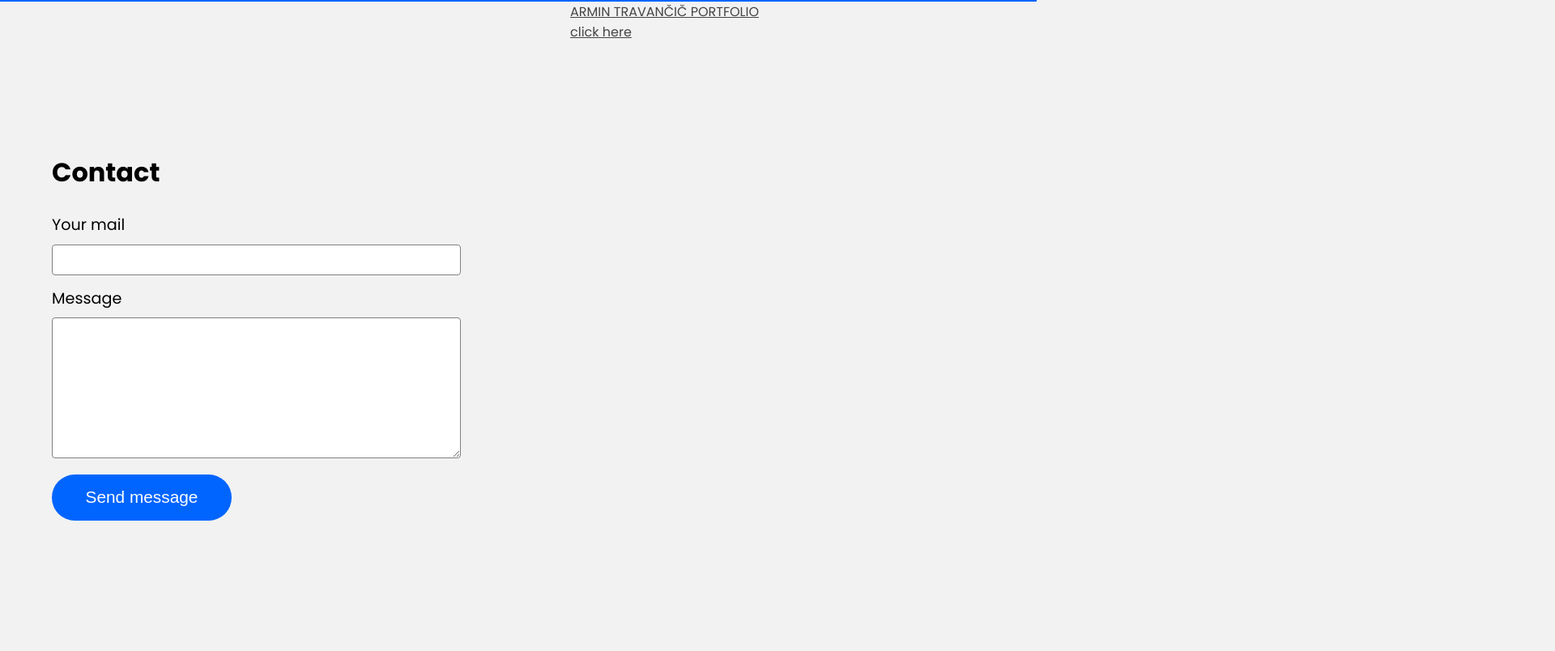
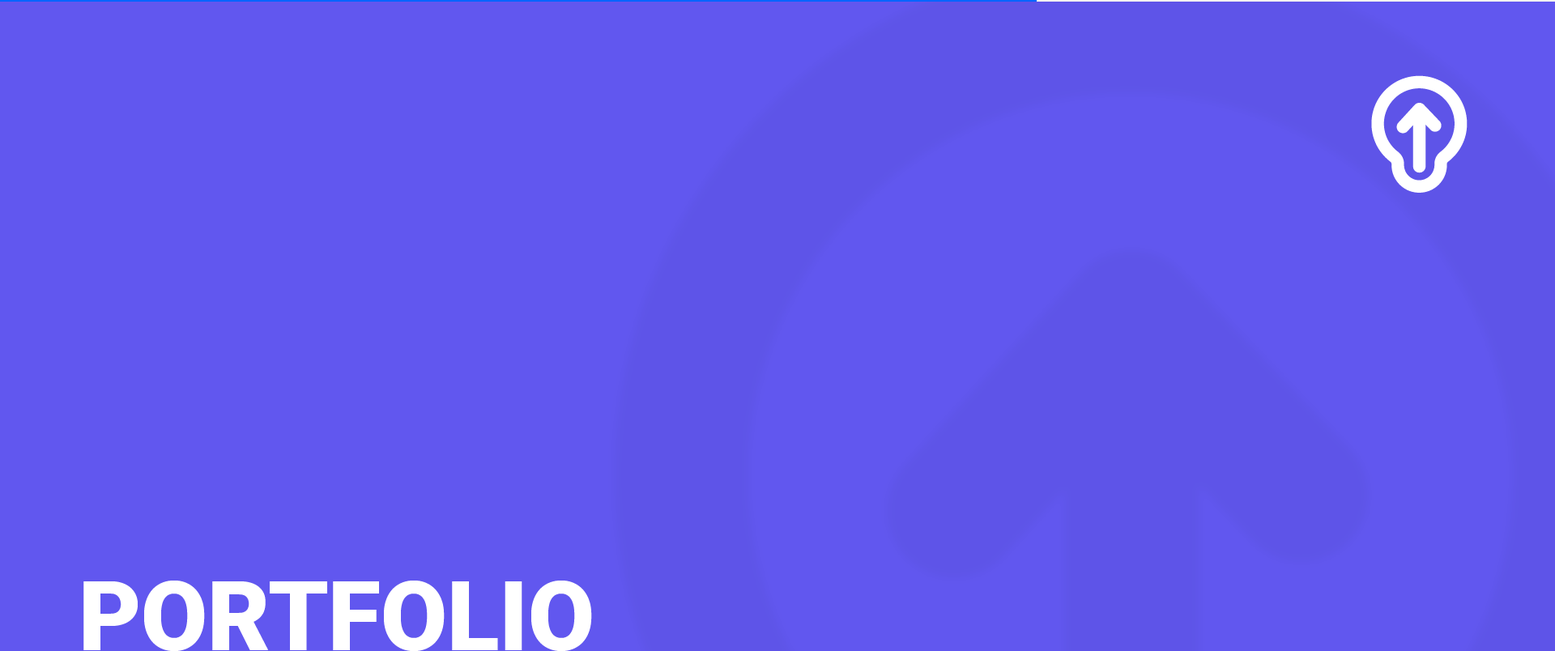
Before and after one commit to TravaDesign/LightUpSite, a plain HTML site: page index.html in a window 1280 px wide. Shown: the part 1910-2714 px from the top of the page at 81% size, 1920 px wide, since content can reach past the window. Drawn offline with Linux system fonts and the light colour scheme.

Commit message:
Add files via upload

```diff
--- a/css/main.scss
+++ b/css/main.scss
@@ -219,6 +219,16 @@ nav{
 
 
     @media only screen and (min-width:768px){
+        .contact-section{
+            margin: 0px;
+            padding: 0px;
+            img{
+                margin: 0;
+                padding: 0;
+                width: 1920px;
+                height: auto;
+            }
+        }
 
         .mobile-menu, .mobile-menu-exit{
             display: none;
@@ -341,23 +351,16 @@ nav{
         }
 
         .contact-section{
-            position: relative;
-            .container{
-                display: flex;
+            margin: 0px;
+            padding: 0px;
+            img{
+                margin: 0;
+                padding: 0;
+                width: 1920px;
+                height: auto;
             }
         }
 
-        .contact-right{
-            position: absolute;
-            right: 0;
-            top: 0;
-            width: 45%;
-            height: 100%;
-
-            iframe{
-                height: 100%;
-            }
-        }
 
     }
 
@@ -388,5 +391,15 @@ nav{
 
             }
         }
+        .contact-section{
+            margin: 0px;
+            padding: 0px;
+            img{
+                margin: 0;
+                padding: 0;
+                width: 1920px;
+                height: auto;
+            }
+        }
 
     }
--- a/index.html
+++ b/index.html
@@ -5,7 +5,6 @@
     <meta http-equiv="X-UA-Compatible" content="IE=edge">
     <meta name="viewport" content="width=device-width, initial-scale=1.0">
     <title>LightUp Design</title>
-    <link rel="shortcut icon" type="image/jpg" href="images/favicon.png"/>
     <link rel="stylesheet" href="css/main.css">
 </head>
 <body>
@@ -63,24 +62,9 @@
             </ul>
         </div>
     </section>
+
     <section class="contact-section">
-        <div class="container">
-            <div class="contact-left">
-                <h2>Contact</h2>
-                <form action="mailto:armin.trava@gmail.com.com" method=”POST” enctype=”multipart/form-data” name=”EmailForm”>
-                    <label for="name">Your mail</label>
-                    <input type="text" id="name" name="name">
-
-                    <label for="message">Message</label>
-                    <textarea name="message" id="message" cols="30" rows="10"></textarea>
-                    <input type="submit" class="send-message-cta" value="Send message">
-
-                </form>
-            </div>
-            <div class="contact-right">
-                <a href="https://drive.google.com/file/d/1b_KsZSVVp7vh9_J4xEjIHoSp4NXmWqam/view?usp=sharing">ARMIN TRAVANČIČ PORTFOLIO <br> click here</a>
-            </div>
-        </div>
+                <img src="images/PORTFOLIO.png" alt="PORTFOLIO">
     </section>
 
     <script>
```
Also changed, not shown: css/main.css, images/PORTFOLIO-01.png (added), images/portfolio.png (added), 1 other file.
